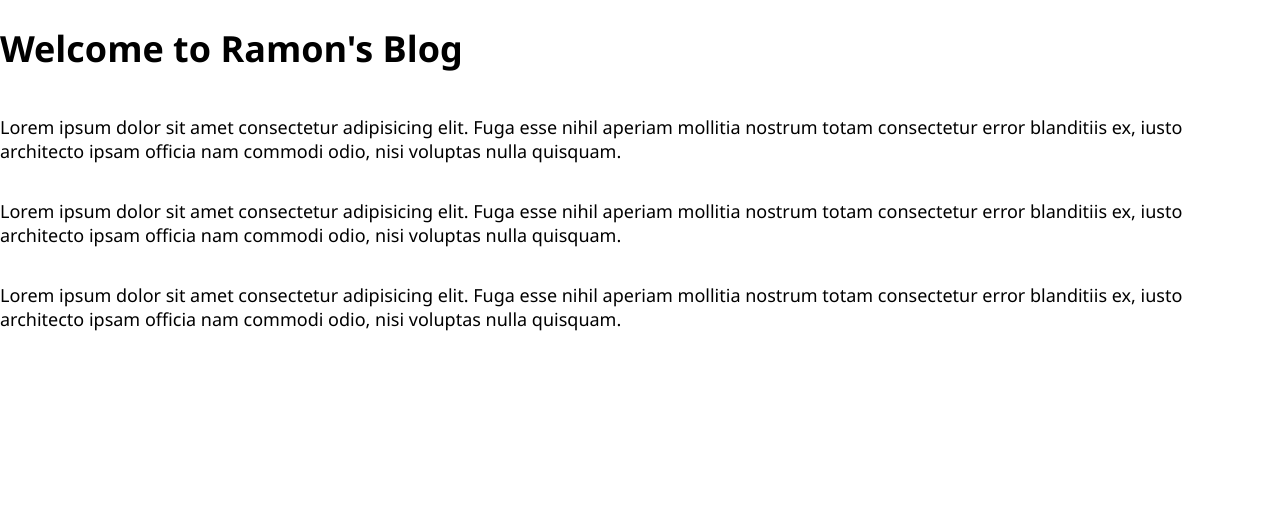
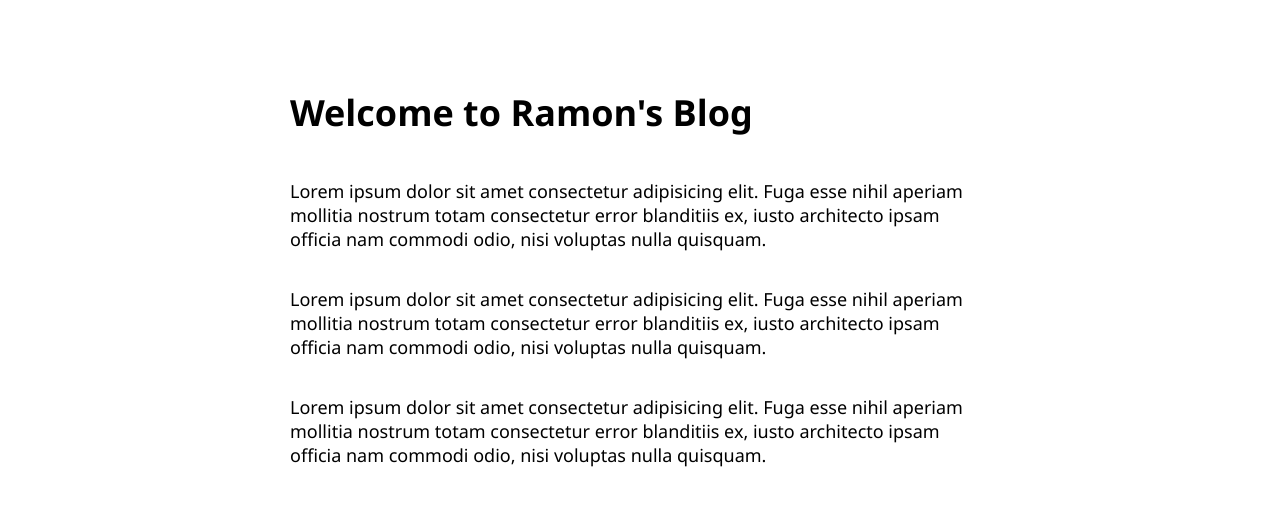
Before and after one commit to songwright/my-blog-tutorial, a React (Create React App) app: page / in a window 1280 px wide. Shown: the top 506 px of the page. Built offline with nearby package versions, Linux system fonts and the light colour scheme.

Commit message:
Added "page-body" id to parent div in App

```diff
--- a/src/App.js
+++ b/src/App.js
@@ -9,7 +9,7 @@ import './App.css';
 function App() {
   return (
     <Router>
-      <div className="App">
+      <div className="App" id="page-body">
         <Route exact path="/" component={HomePage} />
         <Route path="/about" component={AboutPage} />
         <Route path="/articles-list" component={ArticlesList} />
```
